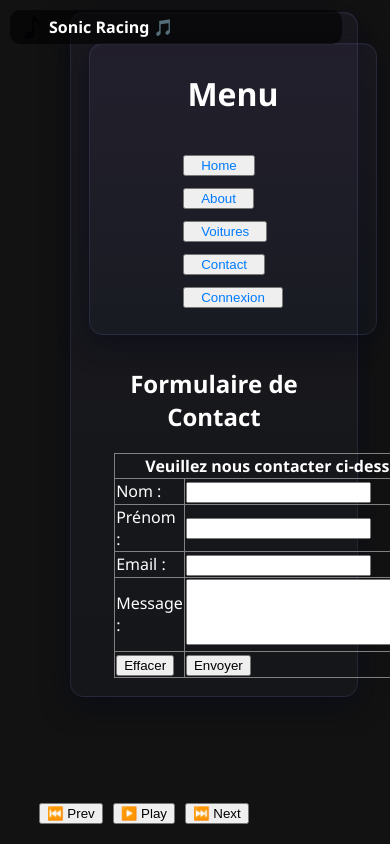
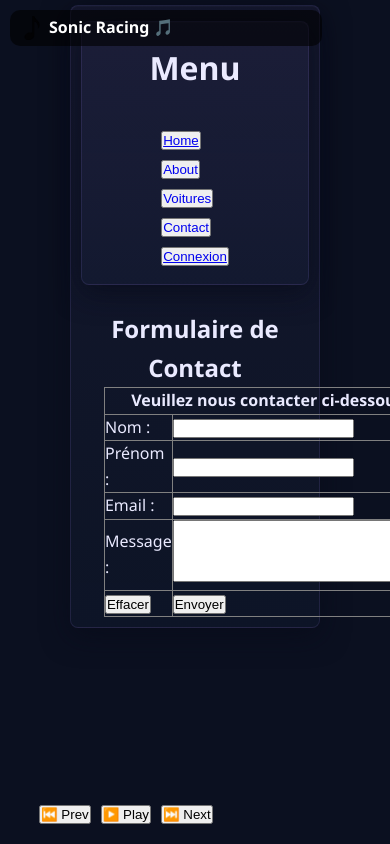
Before and after one commit to Maravello/javaexperience, a React (Create React App) app in the folder my-react-cars/: page /contact in a window 390 px wide. Shown: the top 844 px of the page. Built offline with nearby package versions, Linux system fonts and the light colour scheme.

Commit message:
commit "j'ai demander a deepseek de me faire un css qui soit responsive"

```diff
--- a/my-react-cars/src/Container/menuAcceuil.jsx
+++ b/my-react-cars/src/Container/menuAcceuil.jsx
@@ -9,12 +9,12 @@
             <h1>Menu</h1>
             <nav className="TableMenuAcceuil">
                 <ol className="breadcrumb">
-                    {isConnected ?<li className="crumb"><button><Link to="/" state={{isConnected: true}}>Home</Link></button></li> :<li className="crumb"><button><Link to="/" >Home</Link></button></li> }
-                    <li className="crumb"><button><Link to="/apropos">About</Link></button></li>
-                    <li className="crumb"><button><Link to="/Voiture">Voitures</Link></button></li>
-                    <li className="crumb"><button><Link to="/Contact"> Contact</Link></button></li>
-                    {isConnected ?<li className="crumb"><button><Link to="/Connexion" state={{isConnected: true}}> Connexion</Link></button></li> : <li className="crumb"><button><Link to="/Connexion" > Connexion</Link></button></li>}
-                    {isConnected && <li className="crumb"><button><Link to="/Tableau-de-bord">Tableau de bord</Link></button></li>}
+                    {isConnected ?<li className="crumb"><button><Link to="/" style={{textDecoration: "none"}} state={{isConnected: true}}>Home</Link></button></li> :<li className="crumb"><button><Link to="/" >Home</Link></button></li> }
+                    <li className="crumb"><button><Link to="/apropos" style={{textDecoration: "none"}}>About</Link></button></li>
+                    <li className="crumb"><button><Link to="/Voiture" style={{textDecoration: "none"}}>Voitures</Link></button></li>
+                    <li className="crumb"><button><Link to="/Contact" style={{textDecoration: "none"}}> Contact</Link></button></li>
+                    {isConnected ?<li className="crumb"><button><Link to="/Connexion" state={{isConnected: true}} style={{textDecoration: "none"}}> Connexion</Link></button></li> : <li className="crumb"><button><Link to="/Connexion" > Connexion</Link></button></li>}
+                    {isConnected && <li className="crumb"><button><Link to="/Tableau-de-bord" style={{textDecoration: "none"}}>Tableau de bord</Link></button></li>}
                 </ol>
             </nav>
         </div>
--- a/my-react-cars/src/StyleEverywhere/Stylish.css
+++ b/my-react-cars/src/StyleEverywhere/Stylish.css
@@ -1,3 +1,41 @@
+/* ===== VARIABLES GLOBALES ===== */
+:root {
+  --primary-gradient: linear-gradient(90deg, #60A5FA, #A78BFA);
+  --secondary-gradient: linear-gradient(180deg, rgba(167,139,250,0.06), rgba(96,165,250,0.03));
+  --card-gradient: linear-gradient(145deg,
+      rgba(255, 255, 255, 0.1) 0%,
+      rgba(255, 255, 255, 0.05) 100%);
+  --text-primary: #eaeaff;
+  --text-secondary: #dfe7ff;
+  --bg-dark: #121212;
+  --border-light: rgba(255, 255, 255, 0.1);
+  --shadow-heavy: 0 8px 28px rgba(7,10,25,0.65);
+  --shadow-light: 0 6px 18px rgba(96,165,250,0.12);
+}
+
+/* ===== RÉINITIALISATION ET BASE ===== */
+* {
+  margin: 0;
+  padding: 0;
+  box-sizing: border-box;
+}
+
+html {
+  font-size: 16px;
+  scroll-behavior: smooth;
+}
+
+body {
+  background-color: #0b1020;
+  color: #eaeaff;
+  font-family: 'Segoe UI', system-ui, -apple-system, sans-serif;
+  line-height: 1.6;
+  overflow-x: hidden;
+  -webkit-font-smoothing: antialiased;
+  -moz-osx-font-smoothing: grayscale;
+}
+
+/* ===== CONTAINERS PRINCIPAUX ===== */
 .ContainerMenuAcceuil {
     display: flex;
     flex-direction: column;
@@ -11,6 +49,7 @@
     border: 1px solid rgba(167,139,250,0.12);
     box-shadow: 0 8px 28px rgba(7,10,25,0.65), inset 0 1px 0 rgba(255,255,255,0.02);
 }
+
 .TableMenuVoiture{
     display: flex;
     flex-direction: column;
@@ -24,158 +63,17 @@
     border: 1px solid rgba(167,139,250,0.12);
     box-shadow: 0 8px 28px rgba(7,10,25,0.65), inset 0 1px 0 rgba(255,255,255,0.02);
 }
-.tdVoiture{
-    padding: 12px 16px;
-    border-bottom: 1px solid rgba(255,255,255,0.05);
-    color: #eaeaff;
-    font-size: 1rem;
-    text-align: center;
+
+/* ===== GRILLE DES VOITURES ===== */
+.voiture-grid {
+    display: grid;
+    grid-template-columns: repeat(auto-fill, minmax(350px, 1fr));
+    gap: 20px;
+    width: 100%;
+    padding: 20px;
 }
 
-/* Titre menu */
-.menu-title {
-    margin: 6px 0 12px 0;
-    font-size: 1.15rem;
-    font-weight: 800;
-    color: #eaeaff;
-    letter-spacing: 0.6px;
-    background: linear-gradient(90deg,#A78BFA,#60A5FA);
-    -webkit-background-clip: text;
-    background-clip: text;
-    color: transparent;
-}
-
-/* Navigation style (liste horizontale) */
-.TableMenuAcceuil .breadcrumb {
-    display: flex;
-    justify-content: center;
-    gap: 12px;
-    padding: 8px;
-    margin: 0;
-    list-style: none;
-}
-.ButtonVoitures{
-    background: linear-gradient(90deg,#60A5FA,#A78BFA);
-    border: none;
-    color: white;
-    padding: 8px 14px;
-    border-radius: 10px;
-    cursor: pointer;
-    font-weight: 700;
-    box-shadow: 0 6px 18px rgba(96,165,250,0.12);
-    transition: transform .18s ease, box-shadow .18s ease, opacity .18s;
-    width: 100%;
-}
-.ButtonVoitures2{
-    background: linear-gradient(90deg,#60A5FA,#A78BFA);
-    border: none;
-    color: white;
-    padding: 8px 14px;
-    border-radius: 10px;
-    cursor: pointer;
-    font-weight: 700;
-    box-shadow: 0 6px 18px rgba(96,165,250,0.12);
-    transition: transform .18s ease, box-shadow .18s ease, opacity .18s;
-    width: 100%;
-}
-
-/* Element individuel (positionnement) */
-.crumb {
-    display: inline-flex;
-}
-
-/* Liens en style "bouton" */
-.menu-link {
-    display: inline-flex;
-    align-items: center;
-    gap: 8px;
-    padding: 8px 14px;
-    border-radius: 10px;
-    text-decoration: none;
-    color: #0b1020;
-    font-weight: 700;
-    background: linear-gradient(90deg, rgba(96,165,250,0.15), rgba(167,139,250,0.12));
-    border: 1px solid rgba(255,255,255,0.04);
-    transition: transform .16s ease, box-shadow .18s ease, background .18s ease;
-    backdrop-filter: blur(4px) saturate(120%);
-}
-
-/* Hover / focus / active */
-.menu-link:hover, .menu-link:focus {
-    transform: translateY(-4px);
-    box-shadow: 0 10px 30px rgba(96,165,250,0.14);
-    background: linear-gradient(90deg, rgba(96,165,250,0.22), rgba(167,139,250,0.18));
-    outline: none;
-}
-.menu-link:active {
-    transform: translateY(-1px) scale(.995);
-}
-
-/* Séparateur entre les liens (visuel fin) */
-.crumb:not(:last-child)::after {
-    content: "";
-    width: 1px;
-    height: 28px;
-    display: inline-block;
-    margin-left: 10px;
-    margin-right: -2px;
-    background: linear-gradient(180deg, rgba(255,255,255,0.06), rgba(255,255,255,0.02));
-    opacity: 0.6;
-}
-
-/* Responsive: empiler sur petits écrans */
-@media (max-width: 560px) {
-    .TableMenuAcceuil .breadcrumb {
-        flex-direction: column;
-        gap: 10px;
-        align-items: stretch;
-    }
-    .crumb:not(:last-child)::after { display: none; }
-    .menu-link { justify-content: center; }
-}
-
-.breadcrumb {
-    display: flex;
-    justify-content: center;
-    width: 100%;
-    margin-bottom: 20px;
-    list-style: none;
-    padding: 0;
-    gap: 20px;
-}
-
-.crumb {
-    display: inline-block;
-}
-
-/* Séparateur entre les liens */
-.crumb:not(:last-child)::after {
-    content: "|";
-    margin: 0 15px;
-    color: #666;
-    font-weight: bold;
-}
-
-.crumb a {
-    text-decoration: none;
-    color: #007bff;
-    padding: 5px 10px;
-    border-radius: 4px;
-    transition: all 0.3s ease;
-}
-
-.crumb a:hover {
-    background-color: #f8f9fa;
-    color: #0056b3;
-}
-
-h1 {
-    text-align: center;
-    width: 100%;
-    margin: 10px 0 30px 0;
-}
-
-/* STYLE BEAU POUR LES CARTES VOITURES */
+/* ===== CARTES DE VOITURES ===== */
 .divCars {
     border: 1px solid rgba(255, 255, 255, 0.2);
     padding: 30px;
@@ -200,7 +98,6 @@
     border: 1px solid rgba(255, 255, 255, 0.1);
 }
 
-/* Effet de survol */
 .divCars:hover {
     transform: translateY(-8px);
     box-shadow:
@@ -208,7 +105,7 @@
         inset 0 1px 0 rgba(255, 255, 255, 0.2);
 }
 
-/* Badge de luxe */
+/* Badge premium */
 .car-badge {
     position: absolute;
     top: 15px;
@@ -272,35 +169,161 @@
     font-weight: 600;
 }
 
-.TableauFormulaire {
-    width: 80%;
-    margin: 0 auto; /* centre horizontalement */
-    border-collapse: collapse;
+/* ===== BOUTONS ===== */
+.ButtonVoitures{
+    background: linear-gradient(90deg,#60A5FA,#A78BFA);
+    border: none;
+    color: white;
+    padding: 8px 14px;
+    border-radius: 10px;
+    cursor: pointer;
+    font-weight: 700;
+    box-shadow: 0 6px 18px rgba(96,165,250,0.12);
+    transition: transform .18s ease, box-shadow .18s ease, opacity .18s;
+    width: 100%;
 }
-div{
 
-    width: 80%;
-    margin: 0 auto; /* centre horizontalement */
-    border-collapse: collapse;
+.ButtonVoitures2{
+    background: linear-gradient(90deg,#60A5FA,#A78BFA);
+    border: none;
+    color: white;
+    padding: 8px 14px;
+    border-radius: 10px;
+    cursor: pointer;
+    font-weight: 700;
+    box-shadow: 0 6px 18px rgba(96,165,250,0.12);
+    transition: transform .18s ease, box-shadow .18s ease, opacity .18s;
+    width: 100%;
+}
+
+.ButtonVoitures:hover,
+.ButtonVoitures2:hover {
+    transform: translateY(-4px);
+    box-shadow: 0 10px 26px rgba(96,165,250,0.18);
+}
+
+.ButtonVoitures:active,
+.ButtonVoitures2:active {
+    transform: translateY(-1px) scale(.99);
+}
+
+/* ===== NAVIGATION ===== */
+.tdVoiture{
+    padding: 12px 16px;
+    border-bottom: 1px solid rgba(255,255,255,0.05);
+    color: #eaeaff;
+    font-size: 1rem;
+    text-align: center;
+}
+
+/* Titre menu */
+.menu-title {
+    margin: 6px 0 12px 0;
+    font-size: 1.15rem;
+    font-weight: 800;
+    color: #eaeaff;
+    letter-spacing: 0.6px;
+    background: linear-gradient(90deg,#A78BFA,#60A5FA);
+    -webkit-background-clip: text;
+    background-clip: text;
+    color: transparent;
+}
+
+/* Navigation style */
+.TableMenuAcceuil .breadcrumb {
+    display: flex;
+    justify-content: center;
+    gap: 12px;
+    padding: 8px;
+    margin: 0;
+    list-style: none;
+}
+
+/* Element individuel */
+.crumb {
+    display: inline-flex;
+    width: 100%;
 
 }
+
+/* Liens en style "bouton" */
+.menu-link {
+    display: inline-flex;
+    align-items: center;
+    gap: 8px;
+    padding: 8px 14px;
+    border-radius: 10px;
+    text-decoration: none;
+    color: #0b1020;
+    font-weight: 700;
+    background: linear-gradient(90deg, rgba(96,165,250,0.15), rgba(167,139,250,0.12));
+    border: 1px solid rgba(255,255,255,0.04);
+    transition: transform .16s ease, box-shadow .18s ease, background .18s ease;
+    backdrop-filter: blur(4px) saturate(120%);
+}
+
+/* Hover / focus */
+.menu-link:hover, .menu-link:focus {
+    transform: translateY(-4px);
+    box-shadow: 0 10px 30px rgba(96,165,250,0.14);
+    background: linear-gradient(90deg, rgba(96,165,250,0.22), rgba(167,139,250,0.18));
+    outline: none;
+}
+
+.menu-link:active {
+    transform: translateY(-1px) scale(.995);
+}
+
+/* Séparateur entre les liens */
+.crumb:not(:last-child)::after {
+    content: "";
+    width: 1px;
+    height: 28px;
+    display: inline-block;
+    margin-left: 10px;
+    margin-right: -2px;
+    background: linear-gradient(180deg, rgba(255,255,255,0.06), rgba(255,255,255,0.02));
+    opacity: 0.6;
+}
+
+.breadcrumb {
+    display: flex;
+    justify-content: center;
+    width: 100%;
+    margin-bottom: 20px;
+    list-style: none;
+    padding: 0;
+    gap: 20px;
+}
+
+/* ===== TYPOGRAPHIE ===== */
+h1 {
+    text-align: center;
+    width: 100%;
+    margin: 10px 0 30px 0;
+    color: #eaeaff;
+}
+
 h2{
     text-align: center;
     margin-top: 20px;
+    color: #eaeaff;
 }
-body {
-    background-color: #121212;
-    color: #ffffff;
-    font-family: 'Segoe UI', Tahoma, Geneva, Verdana, sans-serif;
-    margin: 0;
-    padding: 0;
+
+/* ===== FORMULAIRES ET TABLEAUX ===== */
+.TableauFormulaire {
+    width: 80%;
+    margin: 0 auto;
+    border-collapse: collapse;
 }
-canvas#visualizer {
-  position: fixed;
-  top: 0;
-  left: 0;
-  z-index: -1; /* derrière tout */
+
+div{
+    width: 80%;
+    margin: 0 auto;
+    border-collapse: collapse;
 }
+
+/* ===== SECTIONS À PROPOS ===== */
 .a-propos, .apropos {
     max-width: 1000px;
     margin: 30px auto;
@@ -343,7 +366,7 @@
     opacity: 0.95;
 }
 
-/* Paragraphes et texte dans la section */
+/* Paragraphes et texte */
 .a-propos p, .apropos p {
     line-height: 1.6;
     color: #dfe7ff;
@@ -351,92 +374,7 @@
     font-size: 1rem;
 }
 
-/* Grille interne réactive */
-.a-propos .apropos-grid {
-    display: grid;
-    grid-template-columns: 1fr;
-    gap: 18px;
-}
-@media (min-width: 900px) {
-    .a-propos .apropos-grid {
-        grid-template-columns: 1fr 1fr;
-    }
-}
-
-/* Petite mise en avant */
-.a-propos .highlight {
-    color: #60A5FA;
-    font-weight: 700;
-}
-
-.music-banner {
-  display: flex;
-  align-items: center;
-  justify-content: space-between;
-  background-color: #222;
-  color: white;
-  padding: 10px 20px;
-  font-size: 1.2rem;
-}
-
-.music-logo {
-  width: 40px;
-  height: 40px;
-  margin-right: 10px;
-}
-
-.music-name {
-  font-weight: bold;
-  flex-grow: 1;
-  text-align: center;
-}
-
-.music-controls button {
-  background-color: #444;
-  color: white;
-  border: none;
-  padding: 5px 10px;
-  margin-left: 5px;
-  cursor: pointer;
-  font-size: 1.2rem;
-  border-radius: 5px;
-}
-
-.music-controls button:hover {
-  background-color: #666;
-}
-
-/* Conteneur spécifique à la page À propos */
-.apropos-container {
-    max-width: 1100px;
-    margin: 20px auto 60px;
-    padding: 12px;
-}
-
-/* Ligne d'éléments fun (emoji + contrôles) */
-.fun-row {
-    display: flex;
-    align-items: center;
-    justify-content: space-between;
-    gap: 16px;
-    margin-bottom: 16px;
-    flex-wrap: wrap;
-}
-
-/* Emoji voiture cliquable */
-.car-emoji {
-    font-size: 48px;
-    cursor: pointer;
-    user-select: none;
-    transition: transform 300ms ease;
-    display: inline-flex;
-    align-items: center;
-    justify-content: center;
-}
-.car-emoji:active { transform: translateY(-6px) rotate(-6deg) scale(1.05); }
-.car-emoji:focus { outline: 3px solid rgba(96,165,250,0.25); border-radius: 8px; }
-
-/* Boutons simples */
+/* ===== ÉLÉMENTS INTERACTIFS ===== */
 .btn {
     background: linear-gradient(90deg,#60A5FA,#A78BFA);
     border: none;
@@ -448,19 +386,40 @@
     box-shadow: 0 6px 18px rgba(96,165,250,0.12);
     transition: transform .18s ease, box-shadow .18s ease, opacity .18s;
 }
-.btn:hover { transform: translateY(-4px); box-shadow: 0 10px 26px rgba(96,165,250,0.18); }
-.btn:active { transform: translateY(-1px) scale(.99); }
 
-/* Confetti root (éléments générés dynamiquement y seront positionnés) */
-.confetti-root {
-    position: fixed;
-    pointer-events: none;
-    inset: 0;
-    z-index: 9999;
-    overflow: visible;
+.btn:hover {
+    transform: translateY(-4px);
+    box-shadow: 0 10px 26px rgba(96,165,250,0.18);
 }
 
-/* Pièce de confetti */
+.btn:active {
+    transform: translateY(-1px) scale(.99);
+}
+
+.car-emoji {
+    font-size: 48px;
+    cursor: pointer;
+    user-select: none;
+    transition: transform 300ms ease;
+    display: inline-flex;
+    align-items: center;
+    justify-content: center;
+}
+
+.car-emoji:active {
+    transform: translateY(-6px) rotate(-6deg) scale(1.05);
+}
+
+.interactive-title {
+    cursor: pointer;
+    transition: transform .45s ease;
+}
+
+.interactive-title:hover {
+    transform: translateY(-6px) scale(1.02) rotate(-1deg);
+}
+
+/* ===== ANIMATIONS ===== */
 .confetti-piece {
     position: absolute;
     top: -10px;
@@ -470,6 +429,7 @@
     animation: confetti-fall 4s linear forwards;
     transform-origin: center;
 }
+
 @keyframes confetti-fall {
     0% { transform: translateY(-10vh) rotate(0deg) translateX(0); opacity: 1; }
     30% { transform: translateY(20vh) rotate(200deg) translateX(15px); }
@@ -477,28 +437,122 @@
     100% { transform: translateY(120vh) rotate(720deg) translateX(0); opacity: 0; }
 }
 
-/* Texte titre interactif */
-.interactive-title { cursor: pointer; transition: transform .45s ease; }
-.interactive-title:hover { transform: translateY(-6px) scale(1.02) rotate(-1deg); }
+@keyframes pulse {
+    0% { transform: scale(1); }
+    50% { transform: scale(1.02); }
+    100% { transform: scale(1); }
+}
 
-/* Section a-propos expand/collapse */
-.a-propos.collapsed { max-height: 220px; overflow: hidden; transition: max-height .45s cubic-bezier(.2,.9,.2,1); }
-.a-propos.expanded { max-height: 2000px; transition: max-height .6s cubic-bezier(.2,.9,.2,1); }
+/* ===== RESPONSIVE DESIGN ===== */
 
-/* Grid et cartes d'événements */
-.apropos-grid { margin-top: 12px; display: grid; gap: 12px; grid-template-columns: 1fr; }
-@media(min-width:900px) { .apropos-grid { grid-template-columns: 1fr 1fr; } }
+/* Tablettes */
+@media (max-width: 768px) {
+    .ContainerMenuAcceuil,
+    .TableMenuVoiture {
+        padding: 12px;
+        margin: 8px auto;
+        border-radius: 10px;
+    }
 
-.event-card {
-    background: linear-gradient(180deg, rgba(255,255,255,0.03), rgba(255,255,255,0.01));
-    padding: 12px;
-    border-radius: 12px;
-    border: 1px solid rgba(255,255,255,0.04);
-    transition: transform .22s ease, box-shadow .22s ease;
+    .voiture-grid {
+        grid-template-columns: repeat(auto-fill, minmax(300px, 1fr));
+        gap: 15px;
+        padding: 15px;
+    }
+
+    .divCars {
+        padding: 20px;
+        margin: 10px;
+        border-radius: 16px;
+    }
+
+    .TableMenuAcceuil .breadcrumb {
+        flex-direction: column;
+        gap: 10px;
+        align-items: stretch;
+    }
+
+    .crumb:not(:last-child)::after {
+        display: none;
+    }
+
+    .menu-link {
+        justify-content: center;
+    }
 }
-.event-card:hover { transform: translateY(-8px) scale(1.01); box-shadow: 0 18px 40px rgba(0,0,0,0.35); }
-.event-card.pulse { animation: pulse 900ms ease-in-out 1; }
-@keyframes pulse { 0% { transform: scale(1); } 50% { transform: scale(1.02); } 100% { transform: scale(1); } }
 
-/* petit style d'accessibilité pour focus clavier */
-.btn:focus, .event-card:focus { outline: 3px solid rgba(96,165,250,0.14); }
+/* Mobiles */
+@media (max-width: 480px) {
+    .ContainerMenuAcceuil,
+    .TableMenuVoiture {
+        padding: 10px;
+        margin: 5px auto;
+        border-radius: 8px;
+    }
+
+    .voiture-grid {
+        grid-template-columns: 1fr;
+        gap: 10px;
+        padding: 10px;
+    }
+
+    .divCars {
+        padding: 15px;
+        margin: 5px;
+        border-radius: 12px;
+    }
+
+    .car-title {
+        font-size: 1.3rem;
+    }
+
+    .car-badge {
+        top: 10px;
+        right: 10px;
+        font-size: 0.7rem;
+        padding: 3px 8px;
+    }
+
+    .a-propos, .apropos {
+        padding: 20px;
+        margin: 20px auto;
+    }
+
+    .Title-a-propos {
+        font-size: 1.5rem;
+    }
+
+    .breadcrumb {
+        flex-direction: column;
+        gap: 10px;
+    }
+}
+
+/* Très petits écrans */
+@media (max-width: 360px) {
+    .voiture-grid {
+        grid-template-columns: 1fr;
+    }
+
+    .divCars {
+        padding: 12px;
+        margin: 5px;
+    }
+
+    .car-title {
+        font-size: 1.1rem;
+    }
+
+    .info-line {
+        padding: 6px 8px;
+    }
+}
+
+/* Support réduction de mouvement */
+@media (prefers-reduced-motion: reduce) {
+    *, *::before, *::after {
+        animation-duration: 0.01ms !important;
+        animation-iteration-count: 1 !important;
+        transition-duration: 0.01ms !important;
+    }
+}
```
